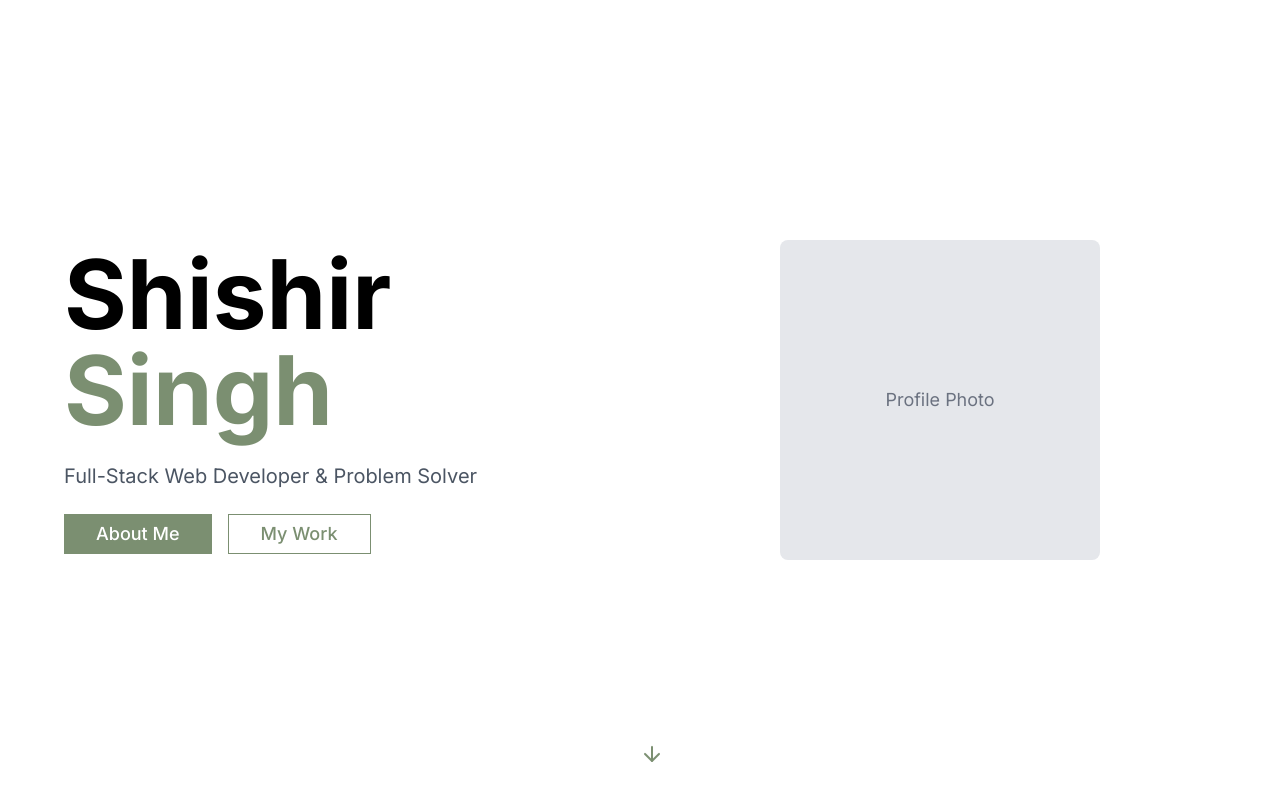
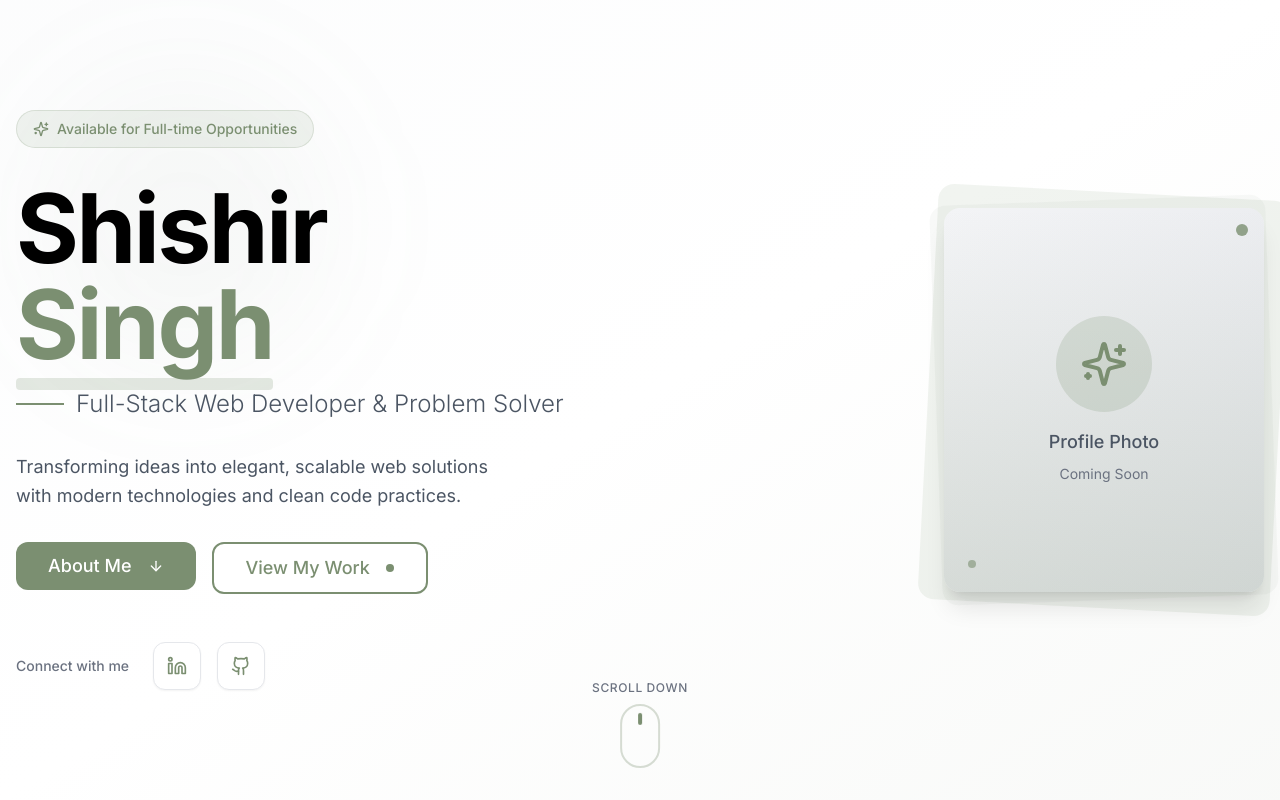
Before and after one commit to SHISHIR1507/shishir-singh-workx, a React (Vite) app: page / in a window 1280 px wide. Shown: the top 800 px of the page. Built offline with nearby package versions, Linux system fonts and the light colour scheme.

Commit message:
Enhance hero section UI
Improved the hero section's user interface for a more modern look.

```diff
--- a/src/pages/Index.tsx
+++ b/src/pages/Index.tsx
@@ -1,5 +1,4 @@
-
-import { ArrowDown, Github, Linkedin } from "lucide-react";
+import { ArrowDown, Github, Linkedin, Sparkles } from "lucide-react";
 import { Button } from "@/components/ui/button";
 import { Card, CardContent } from "@/components/ui/card";
 
@@ -11,46 +10,123 @@ const Index = () => {
 
   return (
     <div className="min-h-screen bg-white">
-      {/* Hero Section */}
-      <section className="min-h-screen flex items-center justify-center px-4 relative">
-        <div className="max-w-6xl w-full grid lg:grid-cols-2 gap-12 items-center">
-          <div className="space-y-6">
-            <h1 className="text-6xl lg:text-8xl font-bold text-black leading-tight">
+      {/* Enhanced Hero Section */}
+      <section className="min-h-screen flex items-center justify-center px-4 relative overflow-hidden">
+        {/* Background decoration */}
+        <div className="absolute inset-0 bg-gradient-to-br from-gray-50/50 via-white to-[#7B8F71]/5"></div>
+        <div className="absolute top-20 left-10 w-72 h-72 bg-[#7B8F71]/5 rounded-full blur-3xl"></div>
+        <div className="absolute bottom-20 right-10 w-96 h-96 bg-[#7B8F71]/3 rounded-full blur-3xl"></div>
+
+        <div className="max-w-7xl w-full grid lg:grid-cols-2 gap-16 items-center relative z-10">
+          <div className="space-y-8 animate-fade-in">
+            {/* Badge */}
+            <div className="inline-flex items-center gap-2 bg-[#7B8F71]/10 text-[#7B8F71] px-4 py-2 rounded-full text-sm font-medium border border-[#7B8F71]/20">
+              <Sparkles className="w-4 h-4" />
+              Available for Full-time Opportunities
+            </div>
+
+            {/* Main heading with enhanced typography */}
+            <div className="space-y-4">
+              <h1 className="text-6xl lg:text-8xl font-bold text-black leading-tight tracking-tight">
                 Shishir
                 <br />
-              <span className="text-[#7B8F71]">Singh</span>
+                <span className="text-[#7B8F71] relative">
+                  Singh
+                  <div className="absolute -bottom-2 left-0 w-full h-3 bg-[#7B8F71]/20 -z-10 rounded"></div>
+                </span>
               </h1>
-            <p className="text-xl text-gray-600 max-w-md">
+              <div className="flex items-center gap-3">
+                <div className="w-12 h-0.5 bg-[#7B8F71]"></div>
+                <p className="text-xl lg:text-2xl text-gray-600 font-light">
                   Full-Stack Web Developer & Problem Solver
                 </p>
-            <div className="flex gap-4">
+              </div>
+            </div>
+
+            {/* Enhanced description */}
+            <p className="text-lg text-gray-600 max-w-lg leading-relaxed">
+              Transforming ideas into elegant, scalable web solutions with modern technologies and clean code practices.
+            </p>
+
+            {/* Enhanced buttons */}
+            <div className="flex flex-col sm:flex-row gap-4">
               <Button
                 onClick={() => scrollToSection('about')}
-                className="bg-[#7B8F71] hover:bg-[#6B7F61] text-white px-8 py-3 rounded-none text-lg"
+                className="group bg-[#7B8F71] hover:bg-[#6B7F61] text-white px-8 py-6 rounded-xl text-lg font-medium transition-all duration-300 hover:scale-105 hover:shadow-lg hover:shadow-[#7B8F71]/25"
               >
                 About Me
+                <ArrowDown className="w-5 h-5 ml-2 group-hover:translate-y-1 transition-transform duration-300" />
               </Button>
               <Button
                 onClick={() => scrollToSection('projects')}
                 variant="outline"
-                className="border-[#7B8F71] text-[#7B8F71] hover:bg-[#7B8F71] hover:text-white px-8 py-3 rounded-none text-lg"
+                className="group border-2 border-[#7B8F71] text-[#7B8F71] hover:bg-[#7B8F71] hover:text-white px-8 py-6 rounded-xl text-lg font-medium transition-all duration-300 hover:scale-105 hover:shadow-lg backdrop-blur-sm"
               >
-                My Work
+                View My Work
+                <div className="w-2 h-2 bg-current rounded-full ml-2 group-hover:w-4 transition-all duration-300"></div>
               </Button>
             </div>
-          </div>
-          <div className="flex justify-center">
-            <div className="w-80 h-80 bg-gray-200 rounded-lg flex items-center justify-center">
-              <span className="text-gray-500 text-lg">Profile Photo</span>
+
+            {/* Social links */}
+            <div className="flex items-center gap-6 pt-4">
+              <span className="text-sm text-gray-500 font-medium">Connect with me</span>
+              <div className="flex gap-4">
+                <a
+                  href="https://linkedin.com/in/shishir-singhh"
+                  target="_blank"
+                  rel="noopener noreferrer"
+                  className="w-12 h-12 bg-white border border-gray-200 rounded-xl flex items-center justify-center text-[#7B8F71] hover:bg-[#7B8F71] hover:text-white transition-all duration-300 hover:scale-110 hover:shadow-lg shadow-sm"
+                >
+                  <Linkedin className="w-5 h-5" />
+                </a>
+                <a
+                  href="https://github.com/SHISHIR1507"
+                  target="_blank"
+                  rel="noopener noreferrer"
+                  className="w-12 h-12 bg-white border border-gray-200 rounded-xl flex items-center justify-center text-[#7B8F71] hover:bg-[#7B8F71] hover:text-white transition-all duration-300 hover:scale-110 hover:shadow-lg shadow-sm"
+                >
+                  <Github className="w-5 h-5" />
+                </a>
               </div>
             </div>
           </div>
+
+          {/* Enhanced profile section */}
+          <div className="flex justify-center lg:justify-end">
+            <div className="relative group">
+              {/* Decorative rings */}
+              <div className="absolute -inset-4 bg-[#7B8F71]/10 rounded-2xl rotate-3 group-hover:rotate-6 transition-transform duration-500"></div>
+              <div className="absolute -inset-2 bg-[#7B8F71]/5 rounded-2xl -rotate-2 group-hover:-rotate-3 transition-transform duration-500"></div>
+
+              {/* Profile card */}
+              <div className="relative w-80 h-96 bg-gradient-to-br from-gray-100 to-gray-200 rounded-2xl flex items-center justify-center shadow-xl group-hover:shadow-2xl transition-all duration-500 overflow-hidden">
+                <div className="absolute inset-0 bg-gradient-to-t from-[#7B8F71]/20 to-transparent"></div>
+                <div className="relative z-10 text-center">
+                  <div className="w-24 h-24 bg-[#7B8F71]/20 rounded-full mx-auto mb-4 flex items-center justify-center">
+                    <Sparkles className="w-12 h-12 text-[#7B8F71]" />
+                  </div>
+                  <span className="text-gray-600 text-lg font-medium">Profile Photo</span>
+                  <p className="text-sm text-gray-500 mt-2">Coming Soon</p>
+                </div>
+
+                {/* Floating elements */}
+                <div className="absolute top-4 right-4 w-3 h-3 bg-[#7B8F71] rounded-full animate-pulse"></div>
+                <div className="absolute bottom-6 left-6 w-2 h-2 bg-[#7B8F71]/60 rounded-full animate-pulse delay-300"></div>
+              </div>
+            </div>
+          </div>
+        </div>
+
+        {/* Enhanced scroll indicator */}
+        <div className="absolute bottom-8 left-1/2 transform -translate-x-1/2 flex flex-col items-center gap-2">
+          <span className="text-xs text-gray-500 font-medium uppercase tracking-wider">Scroll Down</span>
           <button
             onClick={() => scrollToSection('about')}
-          className="absolute bottom-8 left-1/2 transform -translate-x-1/2 animate-bounce"
+            className="group w-10 h-16 border-2 border-[#7B8F71]/30 rounded-full flex justify-center pt-2 hover:border-[#7B8F71] transition-colors duration-300"
           >
-          <ArrowDown className="w-6 h-6 text-[#7B8F71]" />
+            <div className="w-1 h-3 bg-[#7B8F71] rounded-full animate-bounce group-hover:bg-[#6B7F61]"></div>
           </button>
+        </div>
       </section>
 
       {/* About Section */}
--- a/tailwind.config.ts
+++ b/tailwind.config.ts
@@ -88,11 +88,22 @@ export default {
 					to: {
 						height: '0'
 					}
+				},
+				'fade-in': {
+					'0%': {
+						opacity: '0',
+						transform: 'translateY(20px)'
+					},
+					'100%': {
+						opacity: '1',
+						transform: 'translateY(0)'
+					}
 				}
 			},
 			animation: {
 				'accordion-down': 'accordion-down 0.2s ease-out',
-				'accordion-up': 'accordion-up 0.2s ease-out'
+				'accordion-up': 'accordion-up 0.2s ease-out',
+				'fade-in': 'fade-in 0.8s ease-out'
 			}
 		}
 	},
```
Lines whose indentation alone changed are shown as unchanged.
